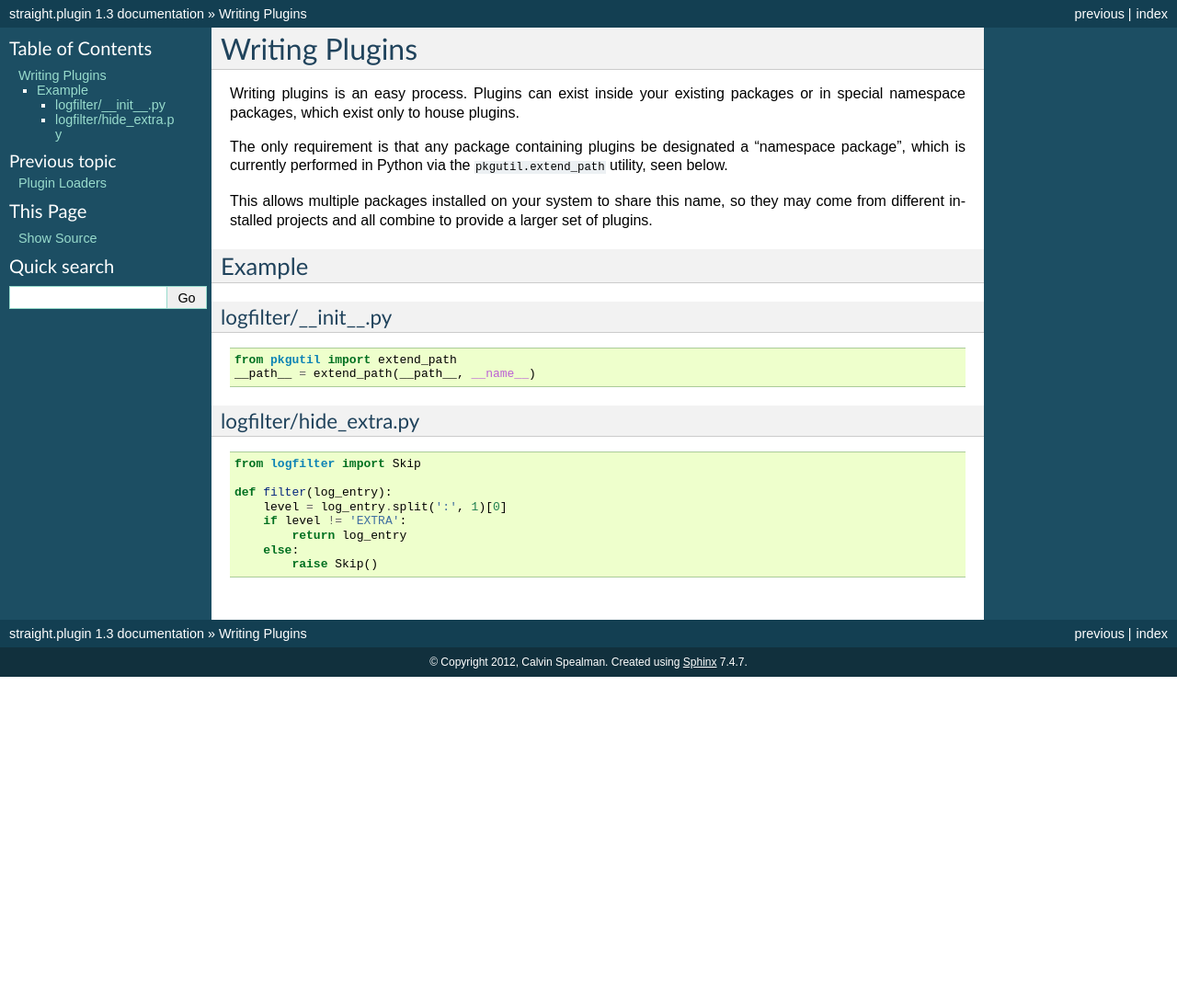
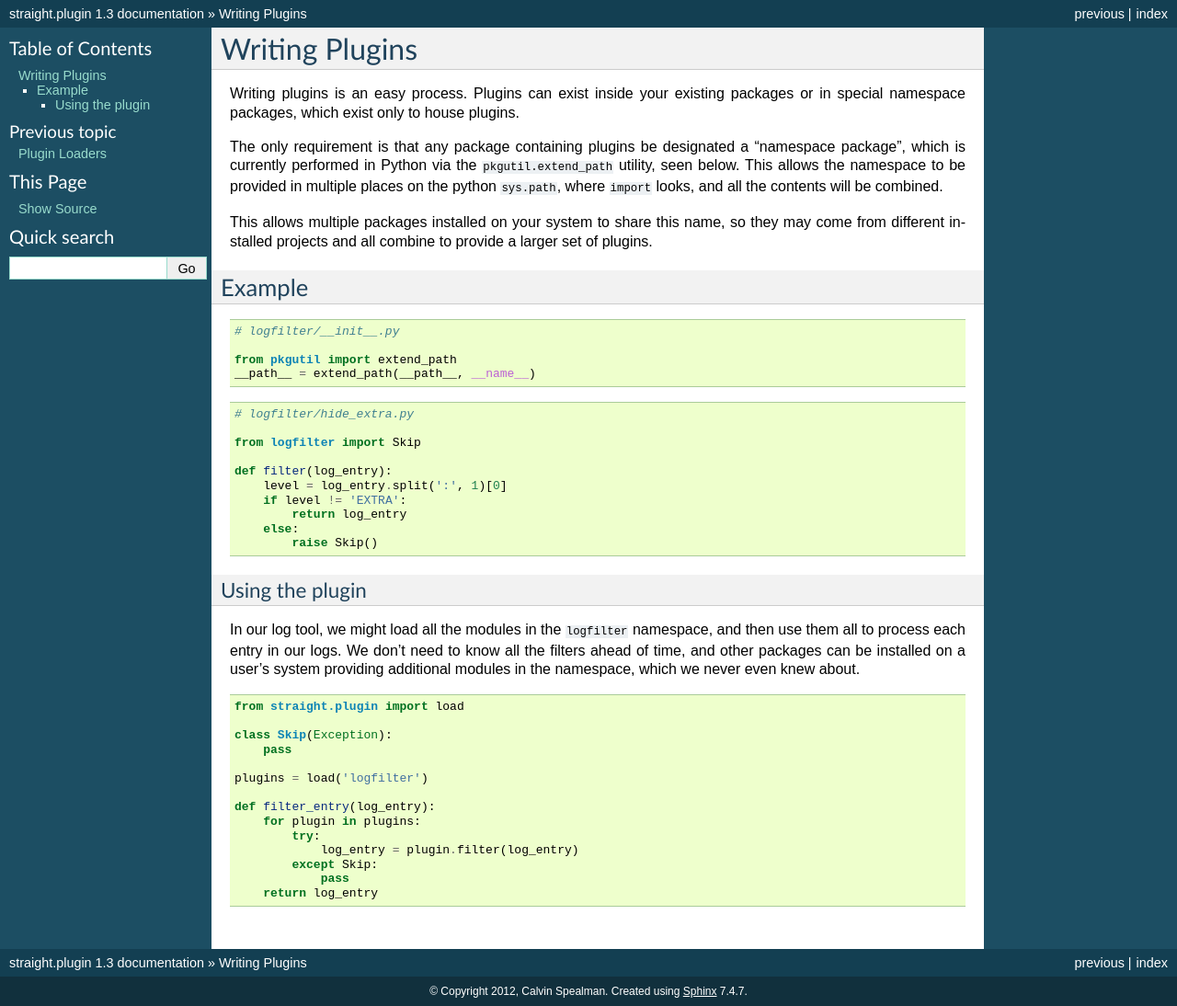
Before and after one commit to ironfroggy/straight.plugin, a Sphinx documentation site: the page built from docs/write-plugin.rst, in a window 1280 px wide. Shown: the whole page at 92% size. Built offline with Sphinx 7.4.7, drawn with Linux system fonts in a browser that asks for light colours; before the commit the page ends 900 px from its top, so only the background shows below that.

Commit message:
Updating the write-plugin.rst documentation.

```diff
--- a/docs/write-plugin.rst
+++ b/docs/write-plugin.rst
@@ -8,6 +8,9 @@ only to house plugins.
 The only requirement is that any package containing plugins be
 designated a "namespace package", which is currently performed
 in Python via the ``pkgutil.extend_path`` utility, seen below.
+This allows the namespace to be provided in multiple places on
+the python ``sys.path``, where ``import`` looks, and all the
+contents will be combined.
 
 This allows multiple packages installed on your system to share
 this name, so they may come from different installed projects
@@ -16,19 +19,17 @@ and all combine to provide a larger set of plugins.
 Example
 -------
 
-logfilter/__init__.py
-'''''''''''''''''''''
+::
 
-::
+    # logfilter/__init__.py
 
     from pkgutil import extend_path
     __path__ = extend_path(__path__, __name__)
 
 
-logfilter/hide_extra.py
-'''''''''''''''''''''''
+::
 
-::
+    # logfilter/hide_extra.py
 
     from logfilter import Skip
 
@@ -38,3 +39,30 @@ logfilter/hide_extra.py
             return log_entry
         else:
             raise Skip()
+
+
+Using the plugin
+''''''''''''''''
+
+In our log tool, we might load all the modules in the ``logfilter``
+namespace, and then use them all to process each entry in our logs.
+We don't need to know all the filters ahead of time, and other packages
+can be installed on a user's system providing additional modules
+in the namespace, which we never even knew about.
+
+::
+
+    from straight.plugin import load
+
+    class Skip(Exception):
+        pass
+
+    plugins = load('logfilter')
+
+    def filter_entry(log_entry):
+        for plugin in plugins:
+            try:
+                log_entry = plugin.filter(log_entry)
+            except Skip:
+                pass
+        return log_entry
```
